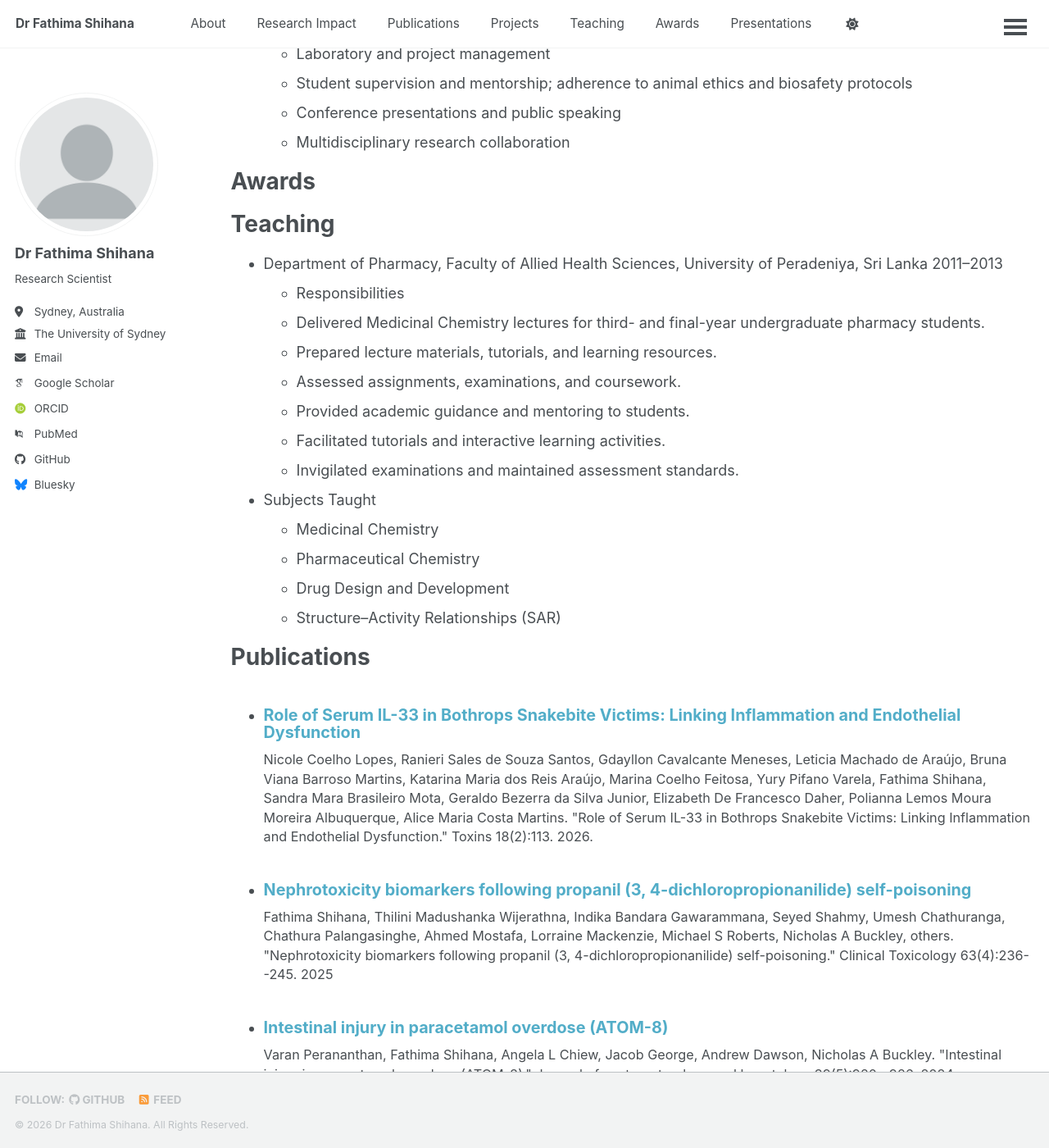
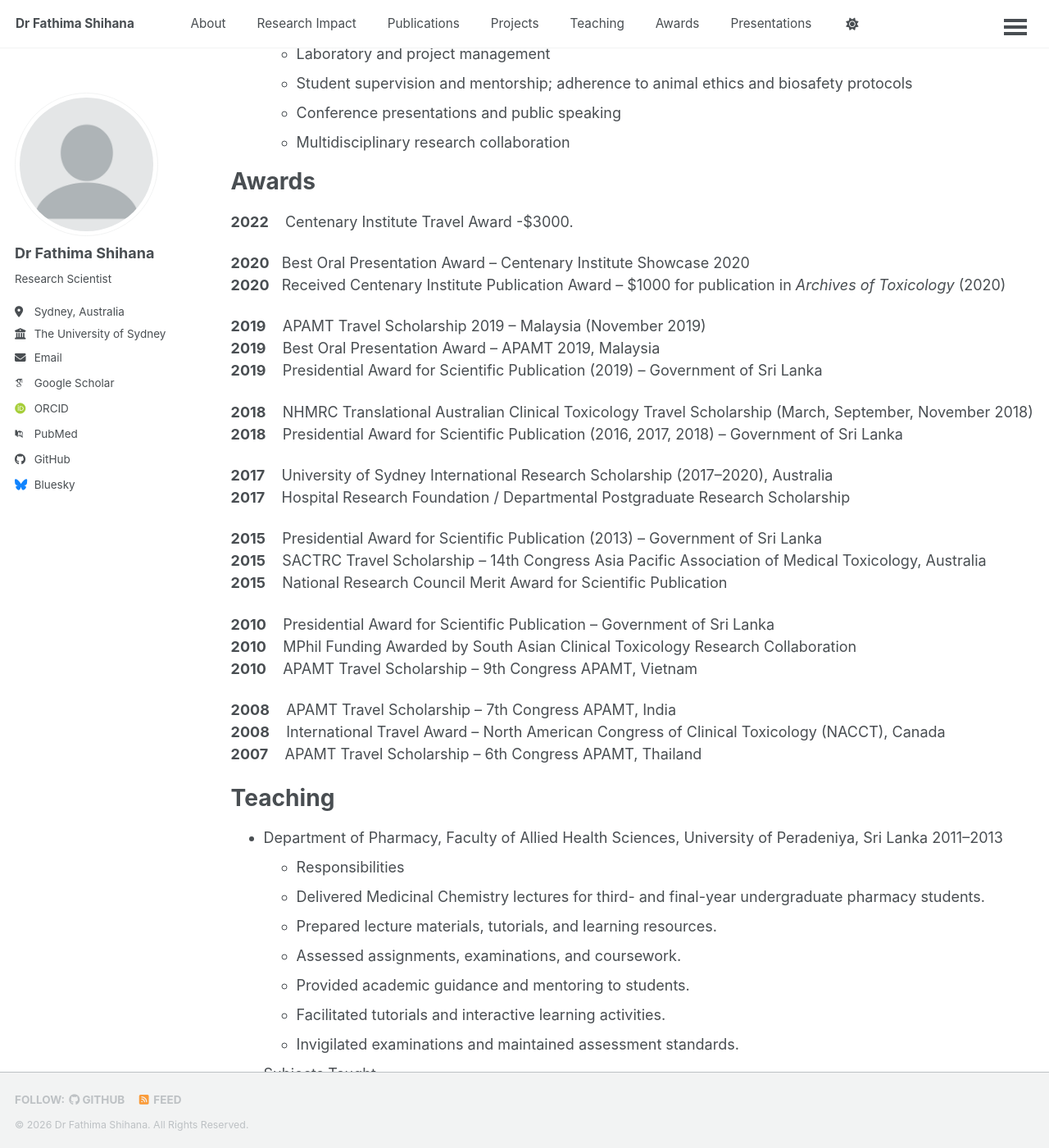
Before and after one commit to fathimashihana/fathimashihana.github.io, a Jekyll site: the page built from _pages/cv.md, in a window 1280 px wide and 1400 px high, scrolled down 2352 px. Shown: the whole window at 82% size. Built offline with Jekyll 4.4.1, drawn with Linux system fonts in a browser that asks for light colours; some web fonts are replaced; a script bundle is joined from its source files by our own code; library files that are not in the unit come from our copies.

Commit message:
Update cv.md

```diff
--- a/_pages/cv.md
+++ b/_pages/cv.md
@@ -75,9 +75,33 @@ Skills
 
 Awards
 ======
-  <ul>{% for post in site.awards reversed %}
-    {% include archive-single-cv.html  %}
-  {% endfor %}</ul>
+
+**2022** &nbsp;&nbsp; Centenary Institute Travel Award -$3000.
+
+**2020**&nbsp;&nbsp; Best Oral Presentation Award – Centenary Institute Showcase 2020
+**2020**&nbsp;&nbsp; Received Centenary Institute Publication Award – $1000 for publication in *Archives of Toxicology* (2020)
+
+**2019** &nbsp;&nbsp; APAMT Travel Scholarship 2019 – Malaysia (November 2019)
+**2019** &nbsp;&nbsp; Best Oral Presentation Award – APAMT 2019, Malaysia
+**2019** &nbsp;&nbsp; Presidential Award for Scientific Publication (2019) – Government of Sri Lanka
+
+**2018** &nbsp;&nbsp; NHMRC Translational Australian Clinical Toxicology Travel Scholarship (March, September, November 2018)
+**2018** &nbsp;&nbsp; Presidential Award for Scientific Publication (2016, 2017, 2018) – Government of Sri Lanka
+
+**2017** &nbsp;&nbsp; University of Sydney International Research Scholarship (2017–2020), Australia
+**2017** &nbsp;&nbsp; Hospital Research Foundation / Departmental Postgraduate Research Scholarship
+
+**2015** &nbsp;&nbsp; Presidential Award for Scientific Publication (2013) – Government of Sri Lanka
+**2015** &nbsp;&nbsp; SACTRC Travel Scholarship – 14th Congress Asia Pacific Association of Medical Toxicology, Australia
+**2015** &nbsp;&nbsp; National Research Council Merit Award for Scientific Publication
+
+**2010** &nbsp;&nbsp; Presidential Award for Scientific Publication – Government of Sri Lanka
+**2010** &nbsp;&nbsp; MPhil Funding Awarded by South Asian Clinical Toxicology Research Collaboration
+**2010** &nbsp;&nbsp; APAMT Travel Scholarship – 9th Congress APAMT, Vietnam
+
+**2008** &nbsp;&nbsp; APAMT Travel Scholarship – 7th Congress APAMT, India
+**2008** &nbsp;&nbsp; International Travel Award – North American Congress of Clinical Toxicology (NACCT), Canada
+**2007** &nbsp;&nbsp; APAMT Travel Scholarship – 6th Congress APAMT, Thailand
 
 Teaching
 ======
```
